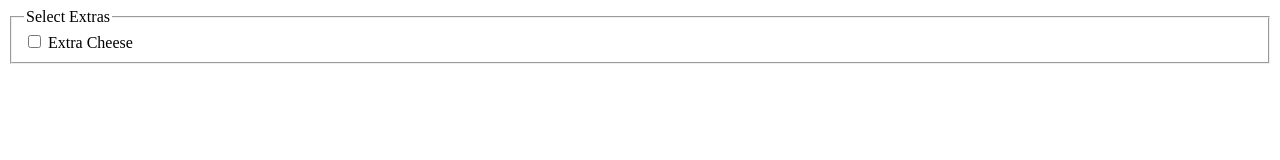
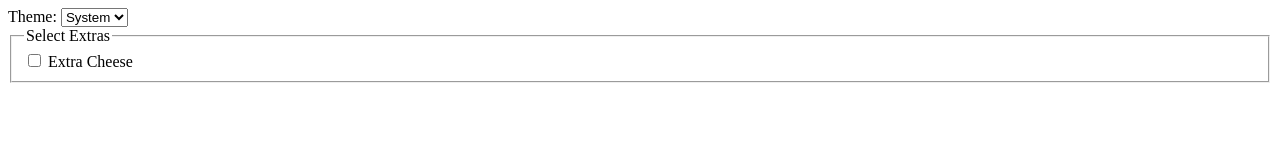
Before and after one commit to ikeppu/pro_node_js, a plain HTML site: page html_css/has/index.html in a window 1280 px wide. Drawn offline with Linux system fonts and the light colour scheme.

Commit message:
Enhance theme selection and refactor factory pattern implementation
- Added a theme selection dropdown in `index.html` with light, dark, and system options.
- Implemented CSS variables for dynamic theming based on user selection.
- Refactored factory pattern in `index.js` to use a unified `PersonFactory` for creating `Customer` and `Employee` instances.

```diff
--- a/html_css/has/index.html
+++ b/html_css/has/index.html
@@ -5,12 +5,44 @@
     <meta name="viewport" content="width=device-width, initial-scale=1.0" />
     <title>Document</title>
     <style>
+      :root {
+        --text-color: light-dark(black, white);
+        --link-color: light-dark(green, deeppink);
+        --background-color: light-dark(white, black);
+      }
+      /* If the <select> element's value attribute matches, switch
+schemes */
+      :root:has(option[value="system"]:checked) {
+        color-scheme: light dark;
+      }
+
+      :root:has(option[value="light"]:checked) {
+        color-scheme: light;
+      }
+      :root:has(option[value="dark"]:checked) {
+        color-scheme: dark;
+      }
+
+      body {
+        color: var(--text-color);
+        background-color: var(--background-color);
+      }
+      a {
+        color: var(--link-color);
+      }
+
       fieldset:has(input[type="checkbox"]:checked) {
         border-color: green;
       }
     </style>
   </head>
   <body>
+    <label for="theme-select">Theme:</label>
+    <select id="theme-select" name="color-scheme">
+      <option value="system">System</option>
+      <option value="light">Light</option>
+      <option value="dark">Dark</option>
+    </select>
     <form>
       <fieldset>
         <legend>Select Extras</legend>
```
Also changed, not shown: js_patterns/creational/factory/PersonFactory.js (added, +16 -0 lines), js_patterns/creational/factory/index.js (+3 -4 lines).
